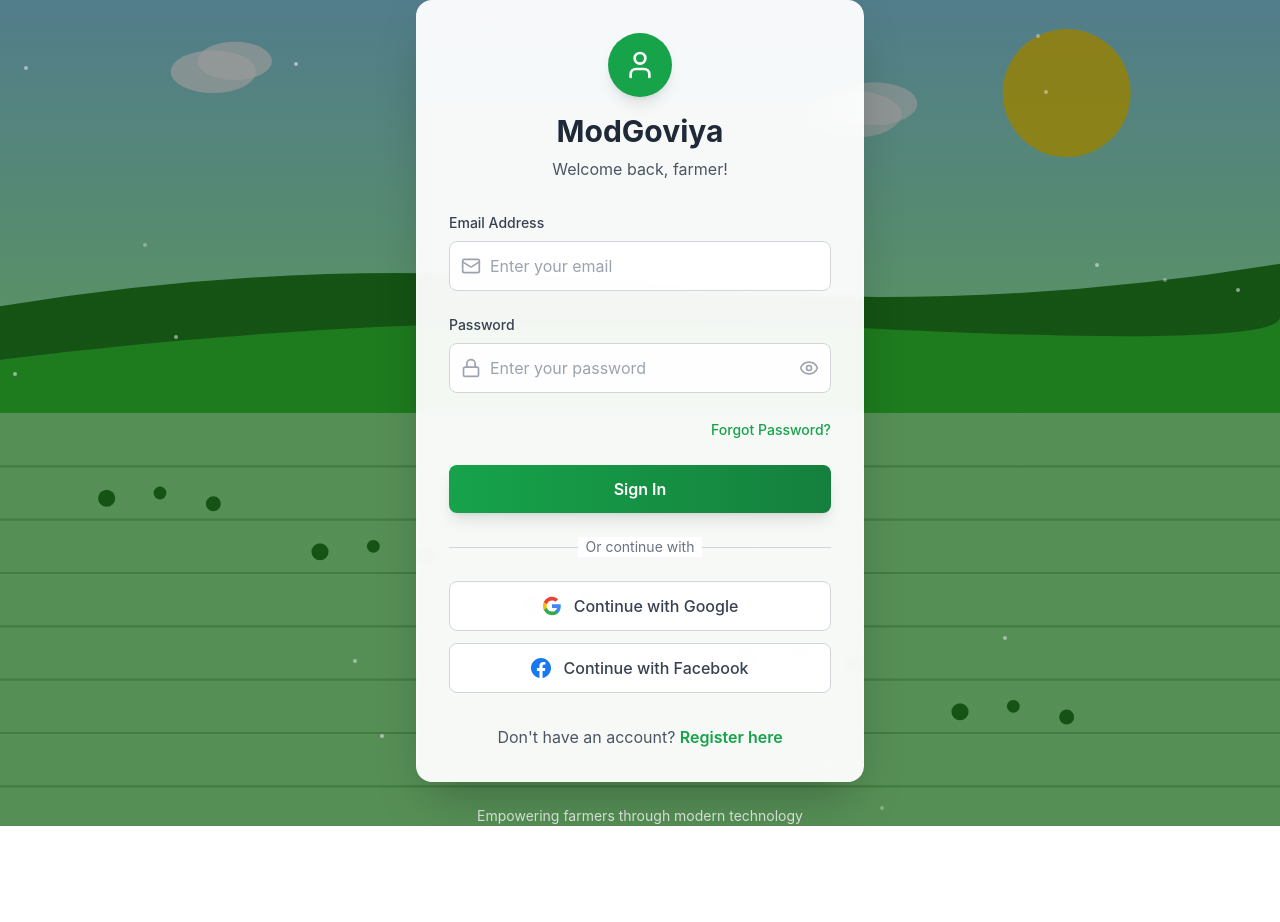
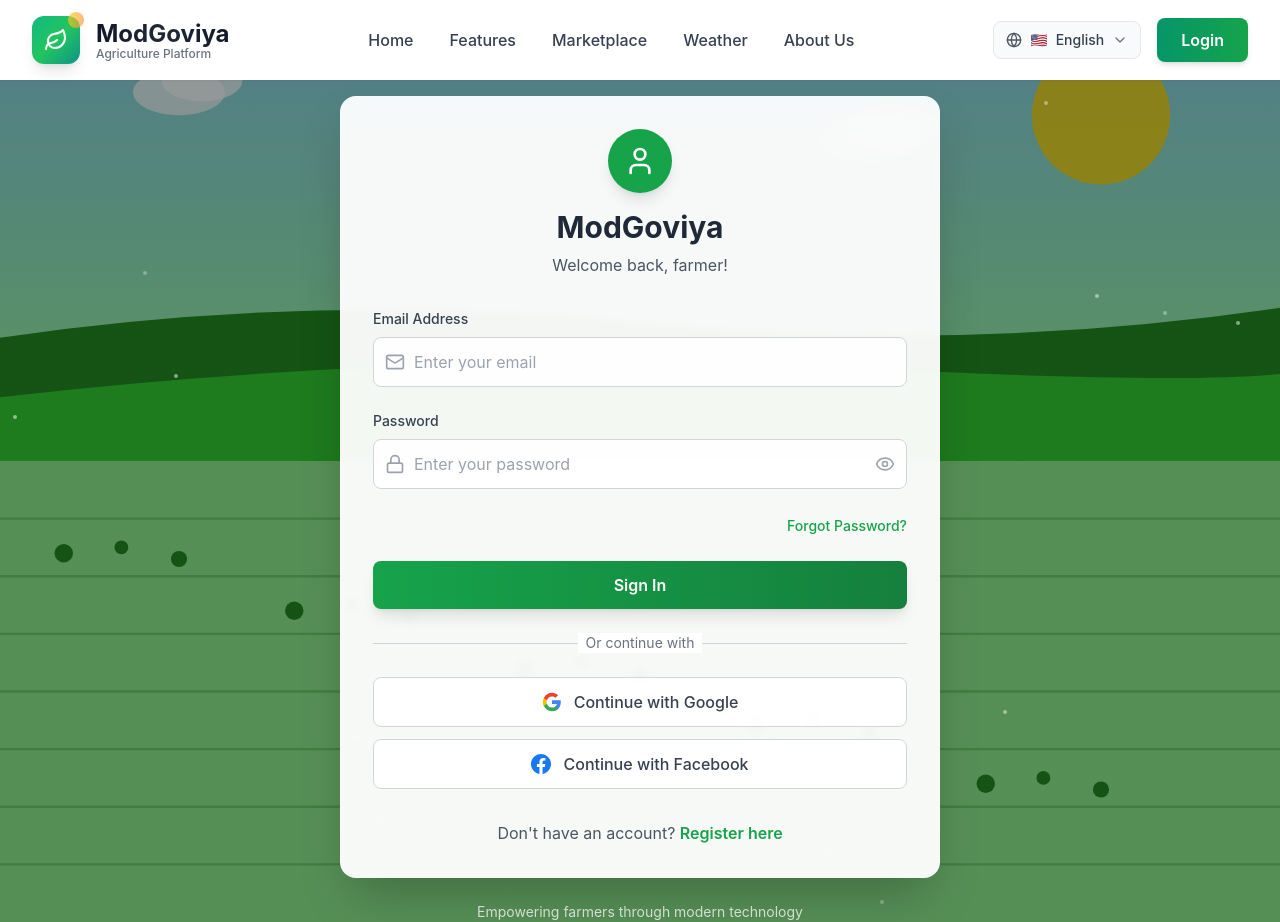
Before and after one commit to NadeeshaMedagama/ModGoviya_farmer_assistance_MERN_platform, a React (Create React App) app: page /login in a window 1280 px wide. Before the commit the page ends 826 px from the top, so only its background shows below. Built offline with nearby package versions, Linux system fonts and the light colour scheme.

Commit message:
separate header section imported

```diff
--- a/src/components/auth/Login.jsx
+++ b/src/components/auth/Login.jsx
@@ -1,6 +1,8 @@
 import React, { useState } from 'react';
 import { Link } from 'react-router-dom';
 import { Eye, EyeOff, Mail, Lock, User } from 'lucide-react';
+import Header from "../layout/Header";
+import Footer from "../layout/Footer";
 
 const LoginPage = () => {
     const [showPassword, setShowPassword] = useState(false);
@@ -40,6 +42,7 @@ const LoginPage = () => {
     return (
         <div className="min-h-screen flex items-center justify-center relative overflow-hidden">
             {/* Background with farming theme */}
+            <Header />
             <div
                 className="absolute inset-0 bg-cover bg-center bg-no-repeat"
                 style={{
@@ -115,7 +118,7 @@ const LoginPage = () => {
             </div>
 
             {/* Login Form Container */}
-            <div className="relative z-10 w-full max-w-md mx-4">
+            <div className="relative z-10 w-full max-w-[600px] mx-auto mt-24">
                 <div className="bg-white/95 backdrop-blur-sm rounded-2xl shadow-2xl p-8 border border-white/20">
                     {/* Logo and Title */}
                     <div className="text-center mb-8">
@@ -263,6 +266,7 @@ const LoginPage = () => {
                         Empowering farmers through modern technology
                     </p>
                 </div>
+
             </div>
         </div>
     );
```
